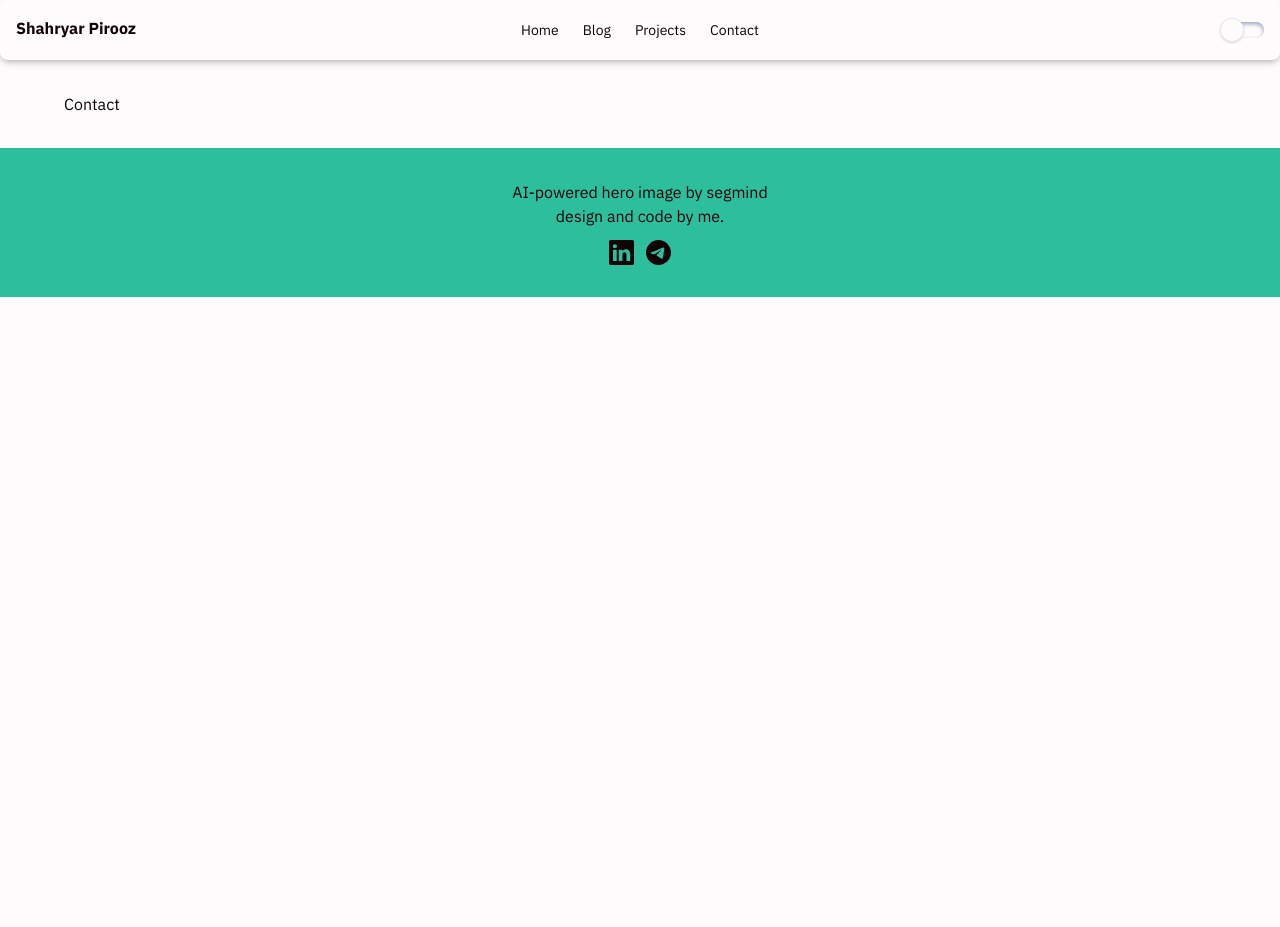
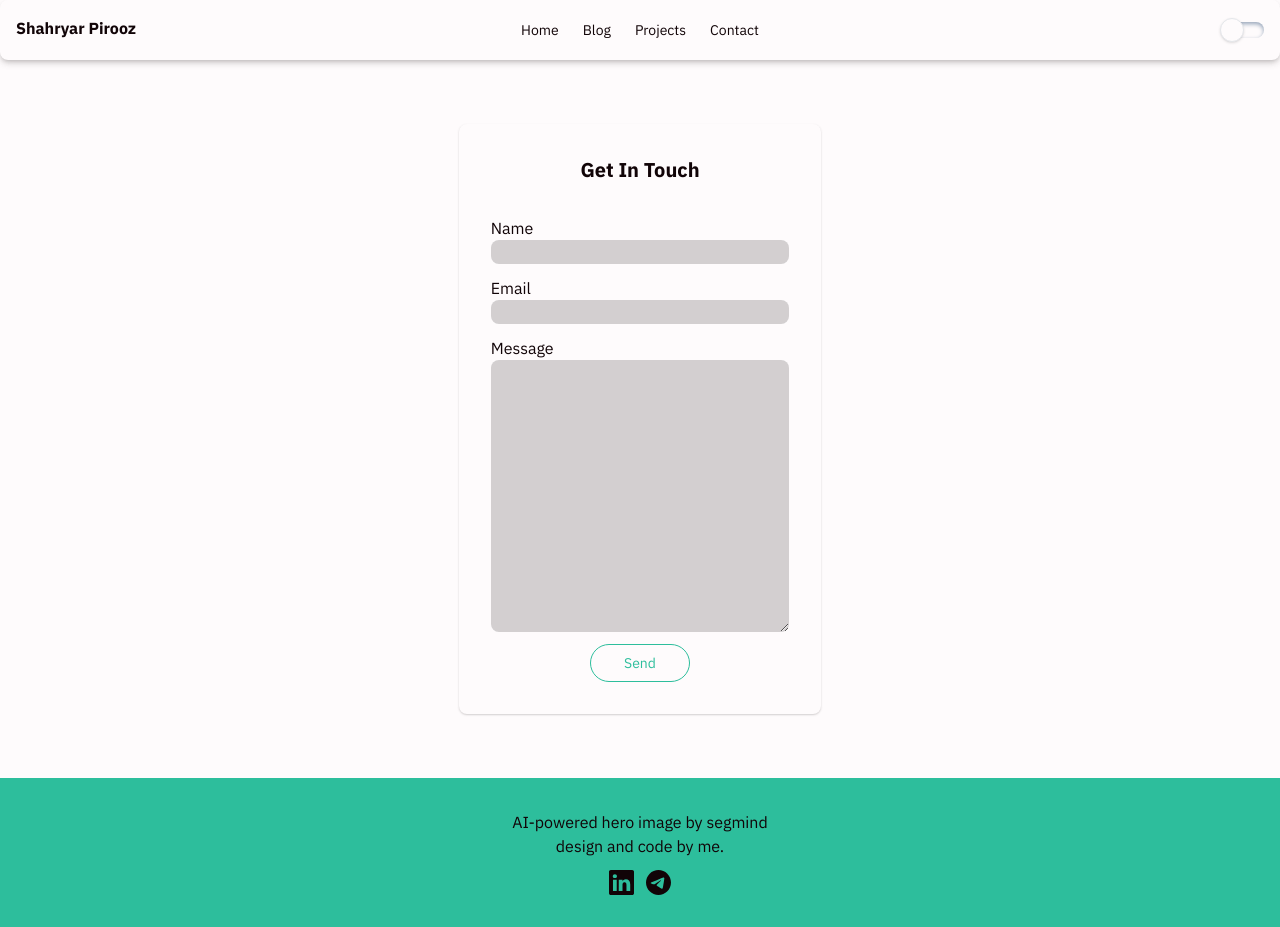
Before and after one commit to Shahryar-Pirooz/Shahryar-Pirooz, a Next.js app: page /contact in a window 1280 px wide. Before the commit the page ends 800 px from the top, so only its background shows below. Built offline with nearby package versions, Linux system fonts and the light colour scheme.

Commit message:
add contact

```diff
--- a/app/contact/page.tsx
+++ b/app/contact/page.tsx
@@ -1,3 +1,53 @@
 export default function Contact() {
-	return <div>Contact</div>
+	return (
+		<div className='flex h-full w-full  items-center justify-center md:p-8'>
+			<div className='card group w-full  p-2 md:w-1/3 md:p-8'>
+				<h1 className='transition-color w-full pb-8 text-center text-xl font-bold duration-300 group-hover:text-primary'>
+					Get In Touch
+				</h1>
+				<form className='flex flex-col space-y-3'>
+					<div className='flex flex-col justify-between'>
+						<label className='' htmlFor='name'>
+							Name
+						</label>
+						<input
+							className='w-full rounded-lg bg-shadow px-4 outline-1 outline-primary'
+							id='name'
+							name='name'
+							type='text'
+						/>
+					</div>
+					<div className='flex flex-col justify-between'>
+						<label className='' htmlFor='email'>
+							Email
+						</label>
+						<input
+							className='w-full rounded-lg bg-shadow px-4 outline-1 outline-primary'
+							id='email'
+							name='email'
+							type='email'
+						/>
+					</div>
+					<div className='flex flex-col justify-between'>
+						<label className='' htmlFor='message'>
+							Message
+						</label>
+						<textarea
+							className='w-full rounded-lg bg-shadow px-4 py-4 outline-1 outline-primary'
+							name='message'
+							id='message'
+							cols={30}
+							rows={10}
+						></textarea>
+					</div>
+					<button
+						className='btn mx-auto w-full border border-primary py-4 text-primary shadow-shadow transition-all duration-1000 hover:bg-primary hover:text-background active:shadow-inner md:w-1/3 md:py-2'
+						type='submit'
+					>
+						Send
+					</button>
+				</form>
+			</div>
+		</div>
+	)
 }
--- a/app/globals.css
+++ b/app/globals.css
@@ -36,6 +36,6 @@
 		@apply rounded-full px-2 py-1 text-sm hover:cursor-pointer active:scale-95 active:shadow-inner;
 	}
 	.card {
-		@apply items-center justify-center rounded-lg p-3 shadow-sm shadow-shadow transition-all duration-300 hover:shadow-lg;
+		@apply items-center justify-center rounded-lg p-3 shadow-sm shadow-shadow transition-all duration-300 hover:shadow-lg hover:shadow-shadow;
 	}
 }
--- a/components/about/About.tsx
+++ b/components/about/About.tsx
@@ -70,6 +70,7 @@ export default function About() {
 						return (
 							<div key={item.id} title={item.name}>
 								<Image
+									className='drop-shadow-md'
 									alt={item.name}
 									src={item.src}
 									width={50}
```
